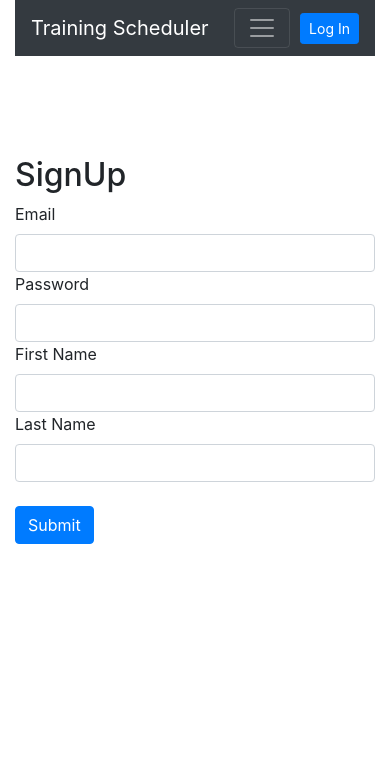
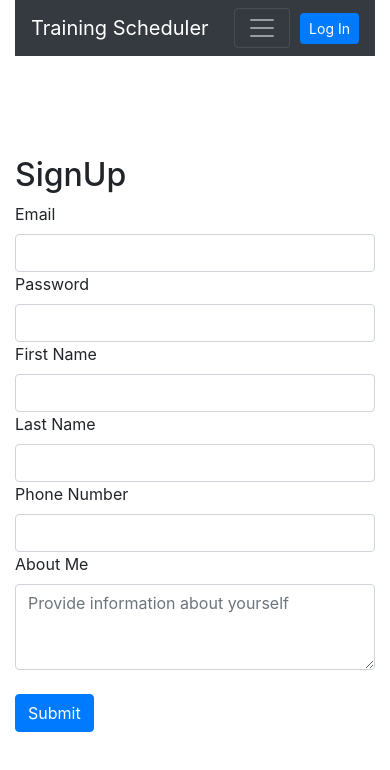
Before and after one commit to sfbattles/TrainingScheduler, an Angular app: page /sign-up in a window 390 px wide. Shown: the top 770 px of the page. Built offline with nearby package versions, Linux system fonts and the light colour scheme.

Commit message:
add fields to signup page aboutme and phone number

```diff
--- a/src/app/common/auth/auth.service.ts
+++ b/src/app/common/auth/auth.service.ts
@@ -13,6 +13,8 @@ export interface ISignUp {
         lastName: string;
         emailAddress: string;
         password: string;
+        phone: string;
+        aboutMe: string
         userRoleId: number;
 }
 
@@ -47,12 +49,16 @@ export class AuthService {
     signup( firstName: string,
             lastName: string,
             emailAddress: string,
-            password: string) : Observable<ISignUp> {
+            password: string,
+            phone: string,
+            aboutMe: string) : Observable<ISignUp> {
         const data = {
               first: firstName,
               last: lastName,
               email: emailAddress,
               password: password,
+              phone: phone,
+              aboutMe: aboutMe,
               userRoleId: 2
             };
         return this.http.post<any>('http://localhost:3000/users',data)
--- a/src/app/signup/signup.component.html
+++ b/src/app/signup/signup.component.html
@@ -1,19 +1,48 @@
 <h2>SignUp</h2>
 <form>
+    <div class="row">
+      <div class="col-md-6">
+        <label>Email</label>
+        <input type="text" class="form-control" [(ngModel)]="emailAddress" name="email"/>
+        <label>Password</label>
+        <input type="password" class="form-control" [(ngModel)]="password" name="password" />
+        <label>First Name</label>
+        <input type="text" class="form-control" [(ngModel)]="firstName" name="firstName"/>
+        <label>Last Name</label>
+        <input type="text" class="form-control" [(ngModel)]="lastName" name="lastName"/>
+        <label>Phone Number</label>
+        <input type="text" class="form-control" [(ngModel)]="phone" name="phone"/>
+        <label for="aboutMe">About Me</label>
+        <textarea class="form-control"
+          id="aboutMe" rows="3" [(ngModel)]="aboutMe" name="aboutMe" placeholder="Provide information about yourself"></textarea>
+      </div>
+      <div class="col-md-6">
+      </div>
+    </div>
+    <br>
+    <button type="submit" class="btn btn-primary" (click)="signup()">Submit</button>
+  </form>
+<!-- <form [formGroup]="signUpForm">
   <div class="row">
     <div class="col-md-6">
       <label>Email</label>
-      <input type="text" class="form-control" [(ngModel)]="emailAddress" name="email"/>
+      <input type="text" class="form-control" formControlName="email"/>
       <label>Password</label>
-      <input type="password" class="form-control" [(ngModel)]="password" name="password" />
+      <input type="password" class="form-control" formControlName="password" />
       <label>First Name</label>
-      <input type="text" class="form-control" [(ngModel)]="firstName" name="firstName"/>
+      <input type="text" class="form-control" formControlName="firstName"/>
       <label>Last Name</label>
-      <input type="text" class="form-control" [(ngModel)]="lastName" name="lastName"/>
+      <input type="text" class="form-control" formControlName="lastName"/>
+      <label>Phone Number</label>
+      <input type="text" class="form-control" formControlName="phoneNumber"/>
+      <label for="aboutMe">About Me</label>
+        <textarea class="form-control"
+          formControlName="aboutMe"
+          id="aboutMe" rows="3" placeholder="Give some Information about yourself"></textarea>
     </div>
     <div class="col-md-6">
     </div>
   </div>
   <br>
   <button type="submit" class="btn btn-primary" (click)="signup()">Submit</button>
-</form>
+</form> -->
--- a/src/app/signup/signup.component.ts
+++ b/src/app/signup/signup.component.ts
@@ -14,13 +14,15 @@ export class SignUpComponent {
   lastName = '';
   emailAddress = '';
   password = '';
+  phone = '';
+  aboutMe = '';
 
   constructor(private toastr: ToastrService,
     private authService: AuthService,
     private router: Router) { }
 
   showSuccess(newUser) {
-    const { firstName, lastName, emailAddress, password } = newUser;
+    const { emailAddress} = newUser;
     this.toastr.success(`Sucessfully Added Email Address ${emailAddress}`);
   }
   showError(errorMessage) {
@@ -32,22 +34,21 @@ export class SignUpComponent {
       firstName: this.firstName,
       lastName: this.lastName,
       emailAddress: this.emailAddress,
-      password: this.password
+      password: this.password,
+      phone: this.phone,
+      aboutMe: this.aboutMe
     }
 
-    const { firstName, lastName, emailAddress, password } = newUser;
+    const { firstName, lastName, emailAddress, password, phone, aboutMe } = newUser;
     console.log(newUser);
     if (firstName && lastName && emailAddress && password) {
 
-      this.authService.signup(firstName,
-        lastName,
-        emailAddress,
-        password).subscribe((response) => {
-
+      this.authService.signup( firstName, lastName, emailAddress, password, phone, aboutMe ).subscribe((response) => {
           this.router.navigateByUrl('/login');
           this.showSuccess(newUser);   //everything went well
         });
     } else {
+
       this.showError('Please complete all field');
     }
   }
```
Also changed, not shown: app.js (+6 -6 lines), models/users.js (+9 -1 lines).
